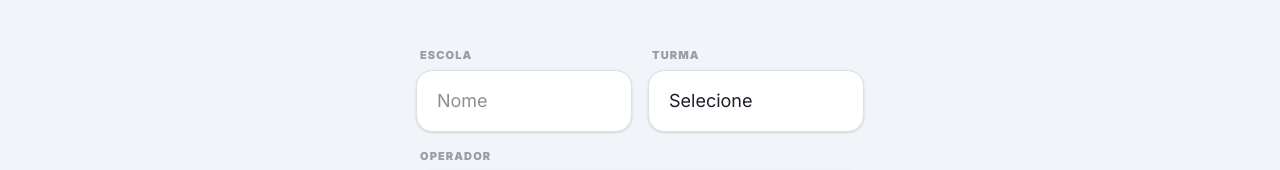
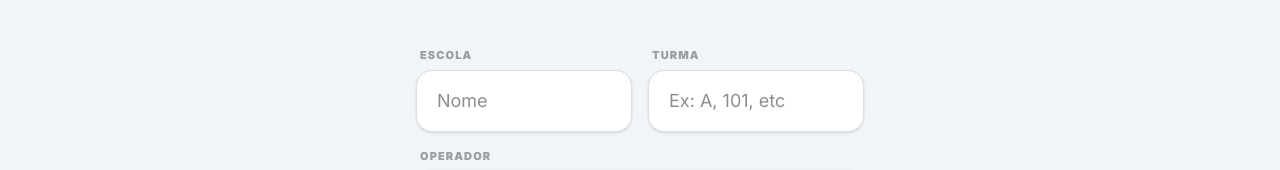
Before and after one commit to roodrigs/SIMA, a Next.js app: page / in a window 1280 px wide. Shown: the part 386-556 px from the top of the page. Built offline with nearby package versions, Linux system fonts and the light colour scheme.

Commit message:
style: altera campo Turma de select para input de texto

```diff
--- a/src/app/page.tsx
+++ b/src/app/page.tsx
@@ -345,13 +345,7 @@ export default function SIMAApp() {
                 </div>
                 <div className="space-y-1.5">
                   <label className="label-minimal">Turma</label>
-                  <select className="input-clean bg-white appearance-none" value={formData.class} onChange={e => setFormData({...formData, class: e.target.value})}>
-                    <option value="">Selecione</option>
-                    <option value="A">A</option>
-                    <option value="B">B</option>
-                    <option value="C">C</option>
-                    <option value="D">D</option>
-                  </select>
+                  <input className="input-clean" placeholder="Ex: A, 101, etc" value={formData.class} onChange={e => setFormData({...formData, class: e.target.value})} />
                 </div>
               </div>
               <div className="space-y-1.5">
```
